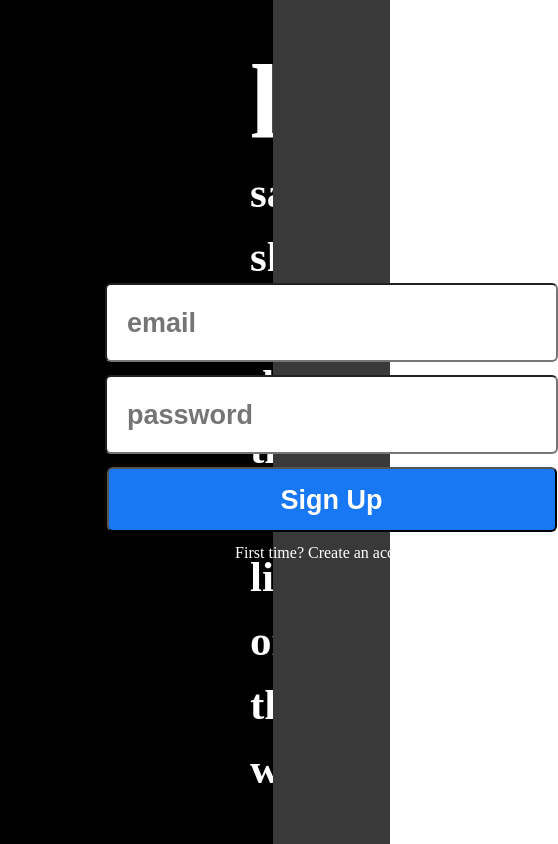
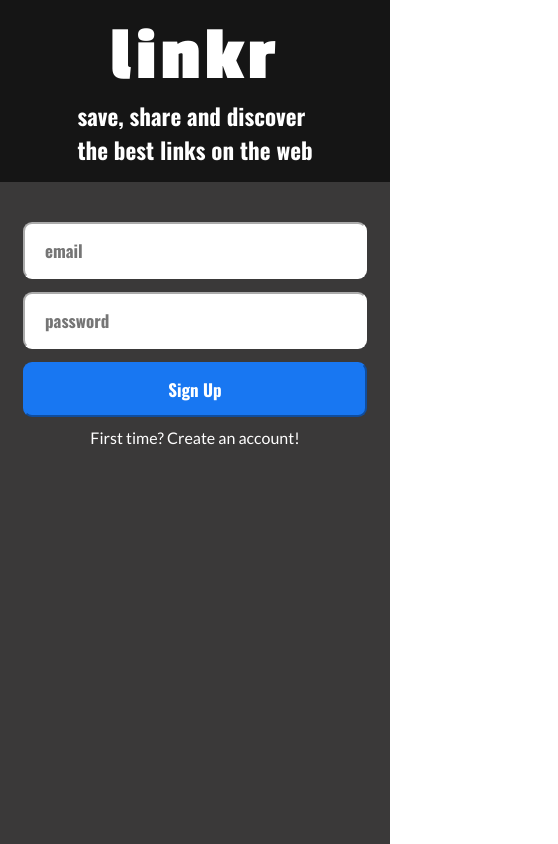
Before and after one commit to igorSousaM/projeto18-linkr-front, a React (Create React App) app: page / in a window 390 px wide. Shown: the whole page, 558 px wide, since content can reach past the window. Built offline with nearby package versions, Linux system fonts and the light colour scheme.

Commit message:
feat: responsive

```diff
--- a/src/components/nav/NavBar.js
+++ b/src/components/nav/NavBar.js
@@ -23,7 +23,6 @@ export const NavBar = () => {
           ) : (
             <SlArrowUp onClick={showArrow} className="arrow" />
           )}
-
           <img onClick={showArrow} src={photo} />
         </UserPhoto>
 
@@ -36,11 +35,12 @@ export const NavBar = () => {
 export const ContainnerNav = styled.div`
   display: flex;
   align-items: center;
-  justify-content: space-between;
+  justify-content:space-between;
   width: 100%;
   height: 10vh;
   background: #000;
   color: #fff;
+
   h1 {
     margin-left: 20px;
     font-weight: 700;
@@ -48,18 +48,7 @@ export const ContainnerNav = styled.div`
     line-height: 54px;
     letter-spacing: 0.05em;
   }
-  img {
-    width: 53px;
-    height: 53px;
-    background: url(image);
-    border-radius: 26.5px;
-    margin-right: 20px;
-    cursor: pointer;
-  }
-  .arrow {
-    margin-right: -185vh;
-    cursor: pointer;
-  }
+
 `;
 export const Logout = styled.div`
   position: absolute;
@@ -67,7 +56,6 @@ export const Logout = styled.div`
   display: flex;
   align-items: center;
   justify-content: center;
-  width: 100%;
   width: 150px;
   height: 47px;
   color: #fff;
@@ -79,3 +67,26 @@ export const Logout = styled.div`
   letter-spacing: 0.05em;
   cursor: pointer;
 `;
+
+export const UserPhoto = styled.div`
+
+
+    display: flex;
+    align-items: center;
+    justify-content: center;
+    margin-right:20px;
+    gap:20px;
+    img {
+    width: 53px;
+    height: 53px;
+    background: url(image);
+    border-radius: 26.5px;
+
+    cursor: pointer;
+  }
+  .arrow {
+
+    cursor: pointer;
+  }
+
+`
--- a/src/pages/home/Signin.js
+++ b/src/pages/home/Signin.js
@@ -8,8 +8,8 @@ export const Signin = () => {
   const [email, setEmail] = useState("");
   const [password, setPassword] = useState("");
   const [on, setOn] = useState(false);
+  const navigate = useNavigate();
 
-  const navigate = useNavigate();
   const signin = {
     email: email,
     password: password,
@@ -71,6 +71,10 @@ export const Containner = styled.div`
   display: flex;
   width: 100%;
   height: 100vh;
+  @media (max-width: 450px) {
+    display: flex;
+    flex-direction: column;
+  }
 `;
 export const ContainnerLeft = styled.div`
   display: flex;
@@ -79,20 +83,61 @@ export const ContainnerLeft = styled.div`
   color: #fff;
   background: #000;
   width: 70%;
+  height: 100vh;
+  @media (max-width: 1500px) {
+    width: 60%;
+  }
+  @media (max-width: 1000px) {
+    width: 60%;
+  }
+  @media (max-width: 450px) {
+    width: 100%;
+    height: 175px;
+    align-items: center;
+    padding: 15px 0;
+    background: #151515;
+    box-shadow: 0px 4px 4px rgba(0, 0, 0, 0.25);
+  }
 
-  height: 100vh;
+
+
   h1 {
     font-weight: 700;
     font-size: 106px;
+    font-family: 'Passion One';
     line-height: 117px;
     letter-spacing: 0.05em;
     margin-left: 250px;
+    @media (max-width: 1000px) {
+      font-weight: 700;
+      font-size: 80px;
+      margin-left: 130px;
+    }
+    @media (max-width: 450px) {
+      font-size: 76px;
+      line-height: 84px;
+      color: #ffffff;
+      margin-left: 0;
+    }
   }
   p {
+    font-family: 'Oswald';
     font-weight: 700;
     font-size: 43px;
     line-height: 64px;
     margin-left: 250px;
+    @media (max-width: 1000px) {
+      font-weight: 700;
+      font-size: 33px;
+      margin-left: 130px;
+      line-height: 44px;
+    }
+    @media (max-width: 450px) {
+      font-weight: 700;
+      font-size: 23px;
+      line-height: 34px;
+      margin-left: 0;
+    }
   }
 `;
 export const ContainnerRight = styled.div`
@@ -103,6 +148,18 @@ export const ContainnerRight = styled.div`
   width: 30%;
   height: 100vh;
   color: #000;
+  @media (max-width: 1500px) {
+    width: 40%;
+  }
+  @media (max-width: 1000px) {
+    width: 40%;
+  }
+  @media (max-width: 450px) {
+    width: 100%;
+    height: 100vh;
+    padding: 40px 0;
+   align-items:flex-start;
+  }
 
   form {
     display: flex;
@@ -115,16 +172,24 @@ export const ContainnerRight = styled.div`
       width: 409px;
       height: 35px;
       padding: 20px;
-
       font-weight: 700;
       font-size: 27px;
       line-height: 40px;
       color: #9f9f9f;
+      font-family: 'Oswald';
+      @media (max-width: 1000px) {
+        width: 300px;
+        height: 13px;
+        font-size: 17px;
+        border-radius: 9px;
+        border-color:#fff;
+      }
     }
+
     p {
       color: #fff;
+      font-family: 'Lato';
     }
-
   }
 `;
 
@@ -138,6 +203,7 @@ export const Button = styled.button`
   font-size: 27px;
   line-height: 40px;
   color: #fff;
+  font-family: 'Oswald';
   cursor: pointer;
   ${(props) => {
     if (props.disabled === true) {
@@ -146,4 +212,11 @@ export const Button = styled.button`
          `;
     }
   }}
+  @media (max-width: 1000px) {
+    width: 344px;
+    height: 55px;
+    font-size: 17px;
+    border-radius: 9px;
+    border-color:#1877f2;
+  }
 `;
```
